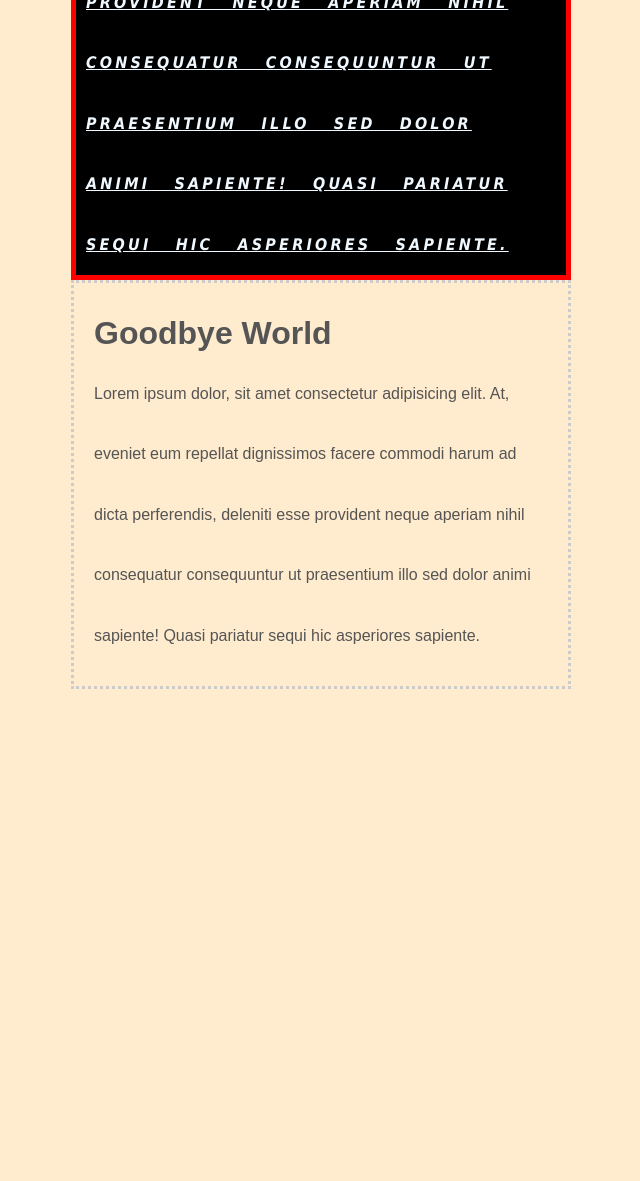
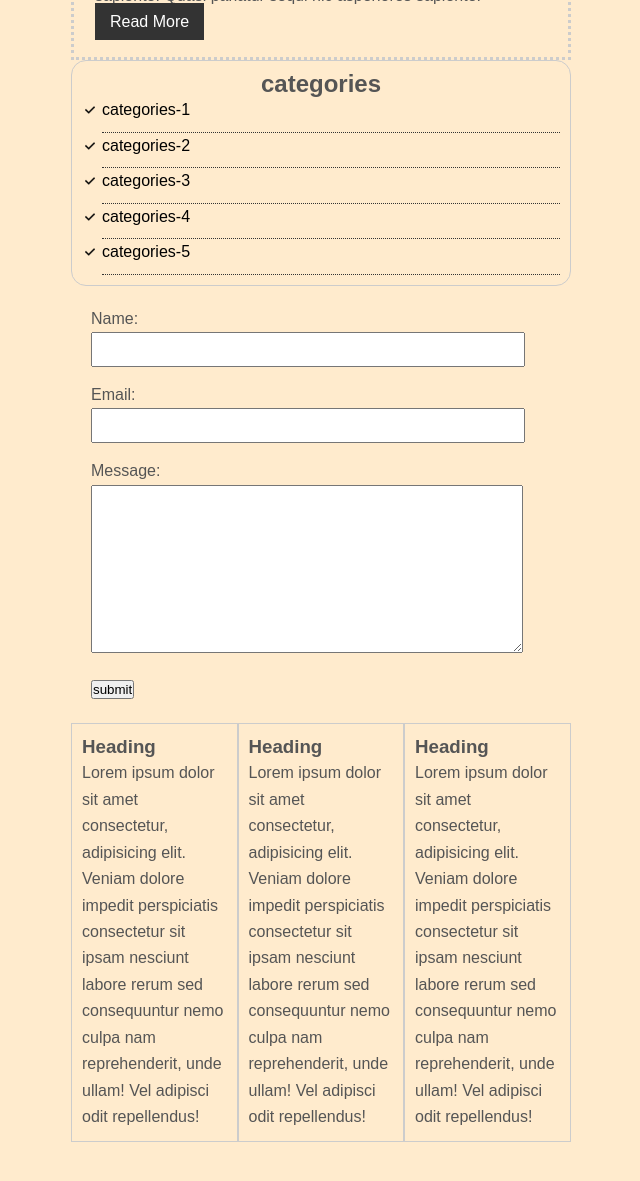
Before and after one commit to JawadADeveloper/CSS-Worksheet-and-Project-, a plain HTML site: page Worksheet/Index.html in a window 1280 px wide. Shown: the part 433-1614 px from the top of the page, without its empty margins (319-959 px from the left). Before the commit the page ends 1122 px from the top, so only its background shows below. Drawn offline with Linux system fonts and the light colour scheme.

Commit message:
addation

```diff
--- a/Worksheet/Index.html
+++ b/Worksheet/Index.html
@@ -10,12 +10,78 @@
         <div class="container">
             <div class="box-1">
                 <h1>Hello World!</h1>
-        <p>Lorem ipsum dolor, sit amet consectetur adipisicing elit. At, eveniet eum repellat dignissimos facere commodi harum ad dicta perferendis, deleniti esse provident neque aperiam nihil consequatur consequuntur ut praesentium illo sed dolor animi sapiente! Quasi pariatur sequi hic asperiores sapiente.</p>
+                <p>Lorem ipsum dolor, sit amet consectetur adipisicing elit. At,
+                    eveniet eum repellat dignissimos facere commodi harum ad
+                    dicta perferendis, deleniti esse provident neque aperiam
+                    nihil consequatur consequuntur ut praesentium illo sed dolor
+                    animi sapiente! Quasi pariatur sequi hic asperiores
+                    sapiente.</p>
             </div>
             <div class="box-2">
                 <h1>Goodbye World</h1>
-    <p>Lorem ipsum dolor, sit amet consectetur adipisicing elit. At, eveniet eum repellat dignissimos facere commodi harum ad dicta perferendis, deleniti esse provident neque aperiam nihil consequatur consequuntur ut praesentium illo sed dolor animi sapiente! Quasi pariatur sequi hic asperiores sapiente.</p>
+                <p>Lorem ipsum dolor, sit amet consectetur adipisicing elit. At,
+                    eveniet eum repellat dignissimos facere commodi harum ad
+                    dicta perferendis, deleniti esse provident neque aperiam
+                    nihil consequatur consequuntur ut praesentium illo sed dolor
+                    animi sapiente! Quasi pariatur sequi hic asperiores
+                    sapiente.</p>
+                <a class="button" href>Read More</a>
+            </div>
+            <div class="categories">
+                <h2>categories</h2>
+                <ul>
+                    <li><a href="#">categories-1</a></li>
+                    <li><a href="#">categories-2</a></li>
+                    <li><a href="#">categories-3</a></li>
+                    <li><a href="#">categories-4</a></li>
+                    <li><a href="#">categories-5</a></li>
+                </ul>
+            </div>
+            <form class="my-form">
+                <div class="form-group">
+                    <label>Name:</label>
+                    <input type="text" name="name">
+                </div>
+                <div class="form-group">
+                    <label>Email:</label>
+                    <input type="text" name="Email">
+                </div>
+                <div class="form-group">
+                    <label>Message:</label>
+                    <textarea name="Message" id="Message" cols="30"
+                        rows="10"></textarea>
+                </div>
+                <input type="button" type="submit" value="submit" name>
+
+            </form>
+
+            <div class="block">
+                <h3>Heading</h3>
+                <p>Lorem ipsum dolor sit amet consectetur, adipisicing elit.
+                    Veniam dolore impedit perspiciatis consectetur sit ipsam
+                    nesciunt labore rerum sed consequuntur nemo culpa nam
+                    reprehenderit, unde ullam! Vel adipisci odit repellendus!</p>
+            </div>
+            <div class="block">
+                <h3>Heading</h3>
+                <p>Lorem ipsum dolor sit amet consectetur, adipisicing elit.
+                    Veniam dolore impedit perspiciatis consectetur sit ipsam
+                    nesciunt labore rerum sed consequuntur nemo culpa nam
+                    reprehenderit, unde ullam! Vel adipisci odit repellendus!</p>
+            </div>
+            <div class="block">
+                <h3>Heading</h3>
+                <p>Lorem ipsum dolor sit amet consectetur, adipisicing elit.
+                    Veniam dolore impedit perspiciatis consectetur sit ipsam
+                    nesciunt labore rerum sed consequuntur nemo culpa nam
+                    reprehenderit, unde ullam! Vel adipisci odit repellendus!</p>
+            </div>
+            <div class="clr">
+                <div id="main-block">
+
                 </div>
             </div>
+        </div>
+        <div style="margin-top: 500px;"></div>
     </body>
 </html>
--- a/Worksheet/style.css
+++ b/Worksheet/style.css
@@ -11,12 +11,30 @@ body{
     font-size: 16px;
     font-weight: normal;
     font: normal 16px Arial, Helvetica, sans-serif;
-    line-height: 1.6cm;
+    line-height: 0.7cm;
+}
+a{
+    text-decoration: none;
+    color: #000;
+}
+a:hover{
+    color: red;
+}
+a:active{
+    color: green;
 }
 
 .container{
     width: 500px;
     margin:auto;
+}
+
+.button
+{
+    background-color:#333 ;
+    color: #fff;
+    padding: 10px 15px;
+    border: none;
 }
 
 .box-1 {
@@ -37,13 +55,63 @@ body{
     font-style: italic;
     text-decoration: underline;
     text-transform: uppercase;
-    letter-spacing: 0.2em;
-    word-spacing: 1em;
+    letter-spacing: 0.01em;
+    word-spacing: 0.5em;
 
 }
 
 .box-2{
     border: 3px dotted#ccc;
+    padding: 21px;
+
+}
+
+.categories{
+    border: 1px #ccc solid;
+    padding: 10px;
+    border-radius: 15px;
+
+
+}
+.categories h2
+{
+    text-align: center;
+
+}
+.categories ul{
+    padding: 0;
+    list-style: square;
+    list-style: none;
+    padding-left:20px ;
+}
+
+.categories li{
+    padding-bottom: 8px;
+    border-bottom: dotted 1px #333;
+    list-style-image:  url('TICK.png');
+}
+
+.my-form{
     padding: 20px;
 
+
 }
+.my-form .form-group{
+padding-bottom: 15px;
+}
+.my-form label{
+display: block;
+}
+.my-form input[type = "text"], .my-form textarea{
+    padding: 8px;
+    width: 90%;
+}
+
+.block{
+    float: left;
+    width: 33.3%;
+    border: 1px solid #ccc;
+    padding: 10px;
+    box-sizing: border-box;
+
+}
```
Also changed, not shown: Worksheet/TICK.png (added). Lines whose indentation alone changed are shown as unchanged.
